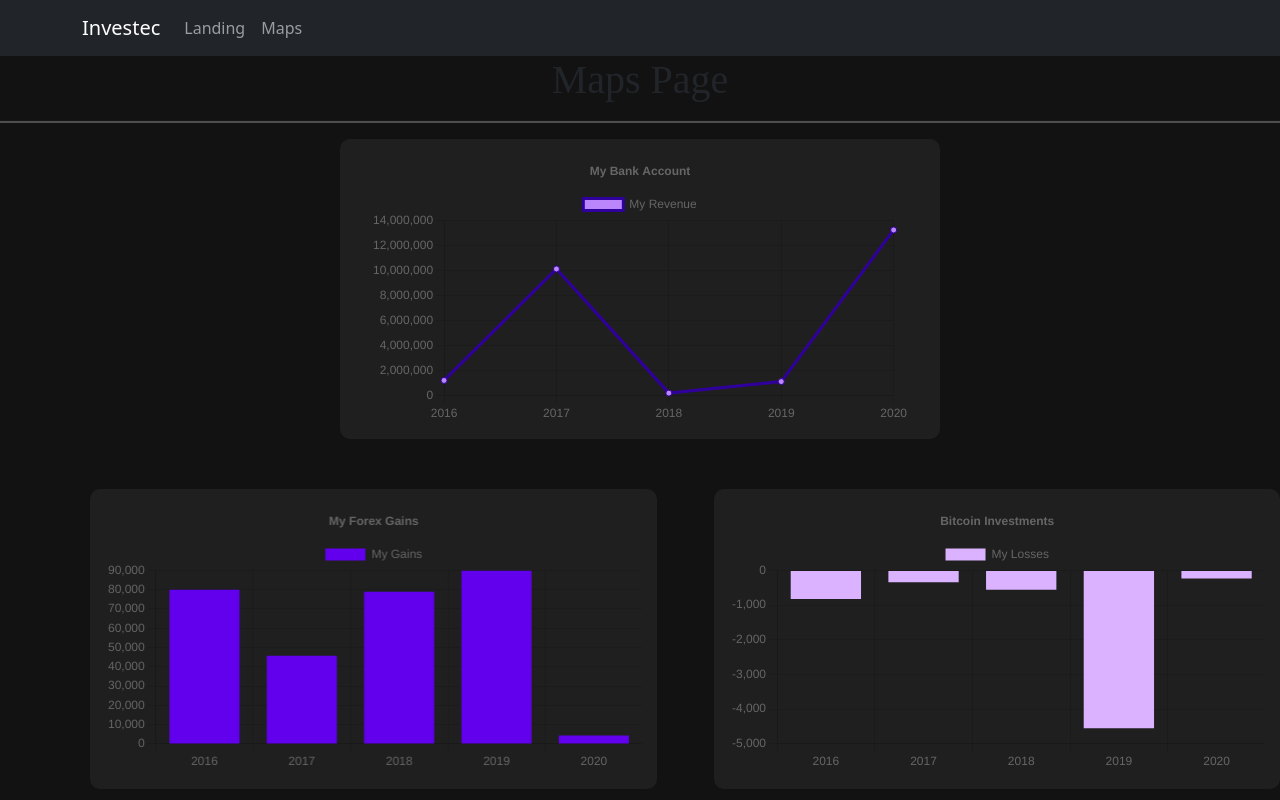
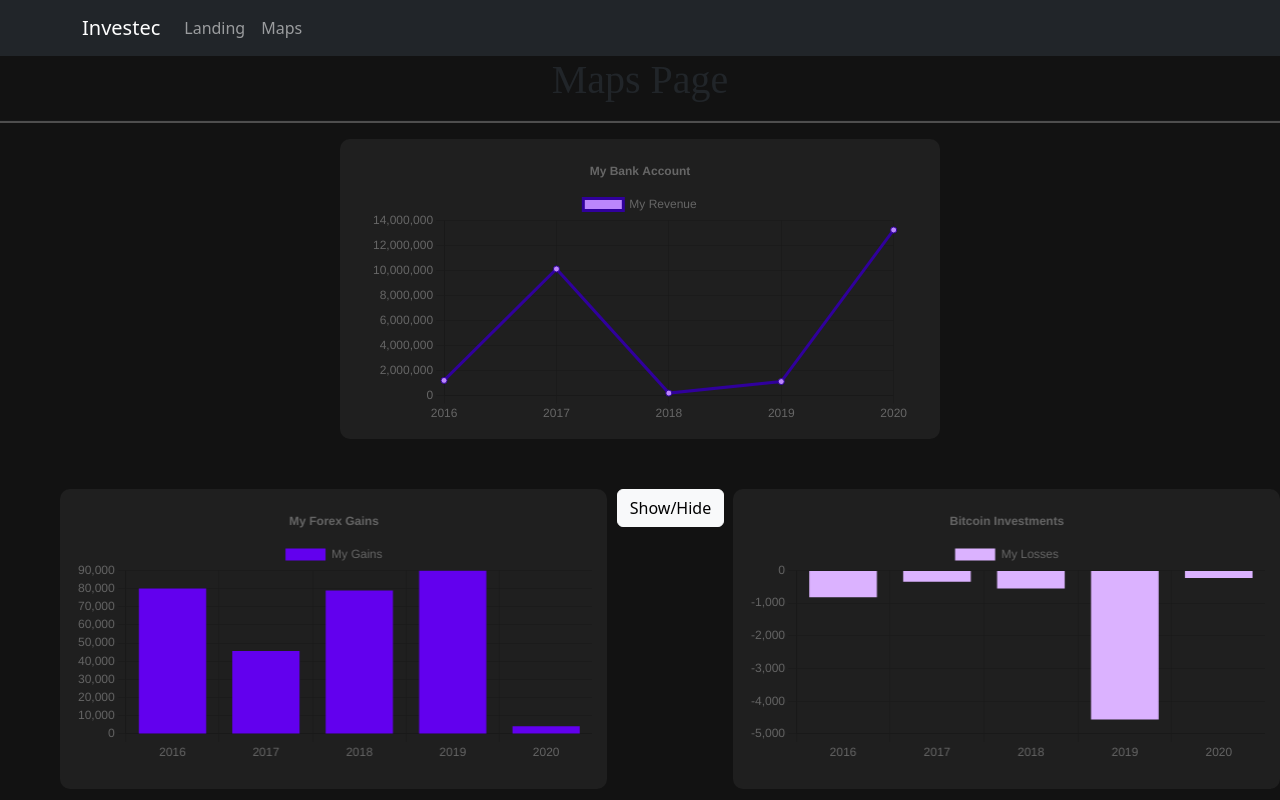
Before and after one commit to Tsebo200/200200_endtermassessment, a React (Create React App) app: page /maps in a window 1280 px wide. Built offline with nearby package versions, Linux system fonts and the light colour scheme.

Commit message:
React Bootstrap Button added in Map.jsx

```diff
--- a/src/components/Maps.jsx
+++ b/src/components/Maps.jsx
@@ -1,5 +1,6 @@
 import React from 'react';
 import { Link } from 'react-router-dom';
+import Button from 'react-bootstrap/Button';
 import BarGraph from './Charts/BarGraph';
 import LineGraph from './Charts/LineGraph';
 import BarGraphTwo from './Charts/BarGraphTwo';
@@ -23,6 +24,7 @@ function Maps() {
     </div>
 
   {/* <Button/> */}
+    <Button variant="light">Show/Hide</Button>
     <div className="spacer"></div>
 
     <div className='bar-chart-two-box'>
--- a/src/styles/map.sass
+++ b/src/styles/map.sass
@@ -6,7 +6,7 @@ html
     width: 100vw
     height: 300px
     margin-top: 50px
-    padding-left: 90px
+    padding-left: 60px
     display: inline-flex
     flex-direction: row
     flex-wrap: nowrap
@@ -33,7 +33,7 @@ html
         align-self: flex-end
 
 .spacer
-    width: 50px
+    width: 10px
     height: 50px
 
 .line-chart-box
```
